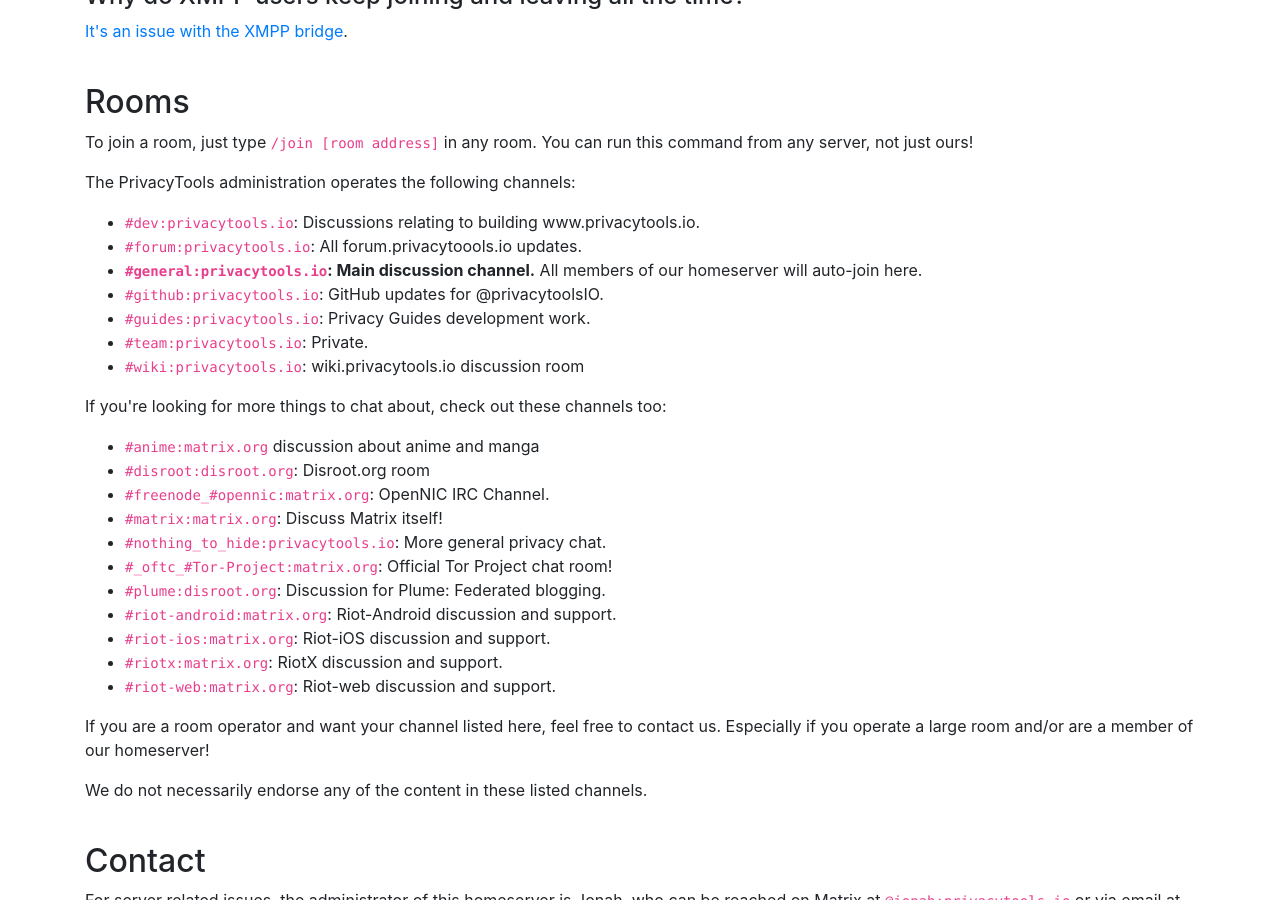
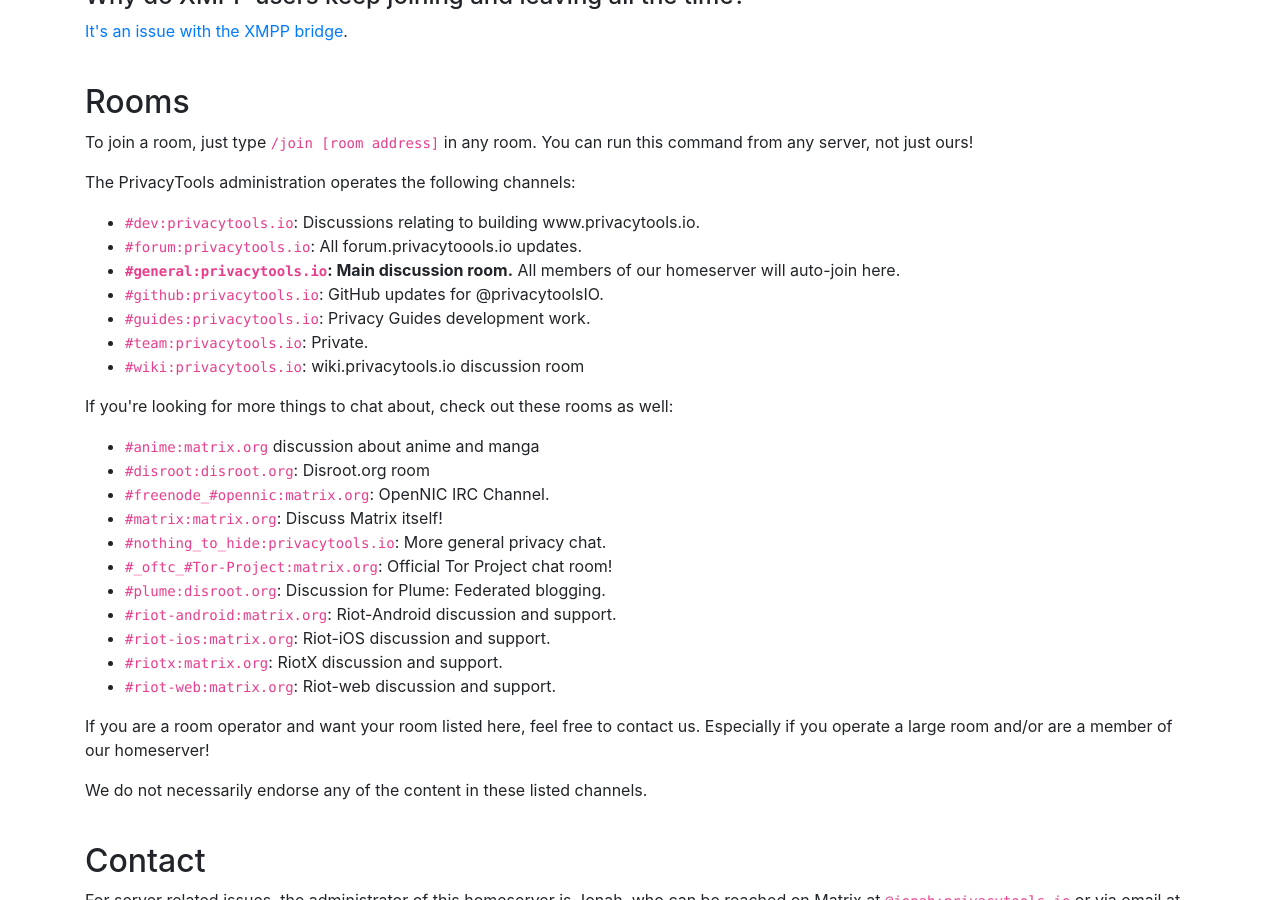
Before and after one commit to privacytools/static-sites, a Jekyll site: the page built from chat/index.html, in a window 1280 px wide and 900 px high, scrolled down 2725 px. Built offline with Jekyll 4.4.1, drawn with Linux system fonts in a browser that asks for light colours.

Commit message:
Consistent naming

```diff
--- a/chat/index.html
+++ b/chat/index.html
@@ -76,13 +76,13 @@
 <ul>
   <li><code>#dev:privacytools.io</code>: Discussions relating to building www.privacytools.io.</li>
   <li><code>#forum:privacytools.io</code>: All forum.privacytoools.io updates.</li>
-  <li><strong><code>#general:privacytools.io</code>: Main discussion channel.</strong> All members of our homeserver will auto-join here.</li>
+  <li><strong><code>#general:privacytools.io</code>: Main discussion room.</strong> All members of our homeserver will auto-join here.</li>
   <li><code>#github:privacytools.io</code>: GitHub updates for @privacytoolsIO.</li>
   <li><code>#guides:privacytools.io</code>: Privacy Guides development work.</li>
   <li><code>#team:privacytools.io</code>: Private.</li>
   <li><code>#wiki:privacytools.io</code>: wiki.privacytools.io discussion room</li>
 </ul>
-<p>If you're looking for more things to chat about, check out these channels too:</p>
+<p>If you're looking for more things to chat about, check out these rooms as well:</p>
 <ul>
   <li><code>#anime:matrix.org</code> discussion about anime and manga</li>
   <li><code>#disroot:disroot.org</code>: Disroot.org room</li>
@@ -96,7 +96,7 @@
   <li><code>#riotx:matrix.org</code>: RiotX discussion and support.</li>
   <li><code>#riot-web:matrix.org</code>: Riot-web discussion and support.</li>
 </ul>
-<p>If you are a room operator and want your channel listed here, feel free to contact us. Especially if you operate a large room and/or are a member of our homeserver!</p>
+<p>If you are a room operator and want your room listed here, feel free to contact us. Especially if you operate a large room and/or are a member of our homeserver!</p>
 <p>We do not necessarily endorse any of the content in these listed channels.</p>
 
 <h2 class="pt-4" id="contact">Contact</h2>
```
